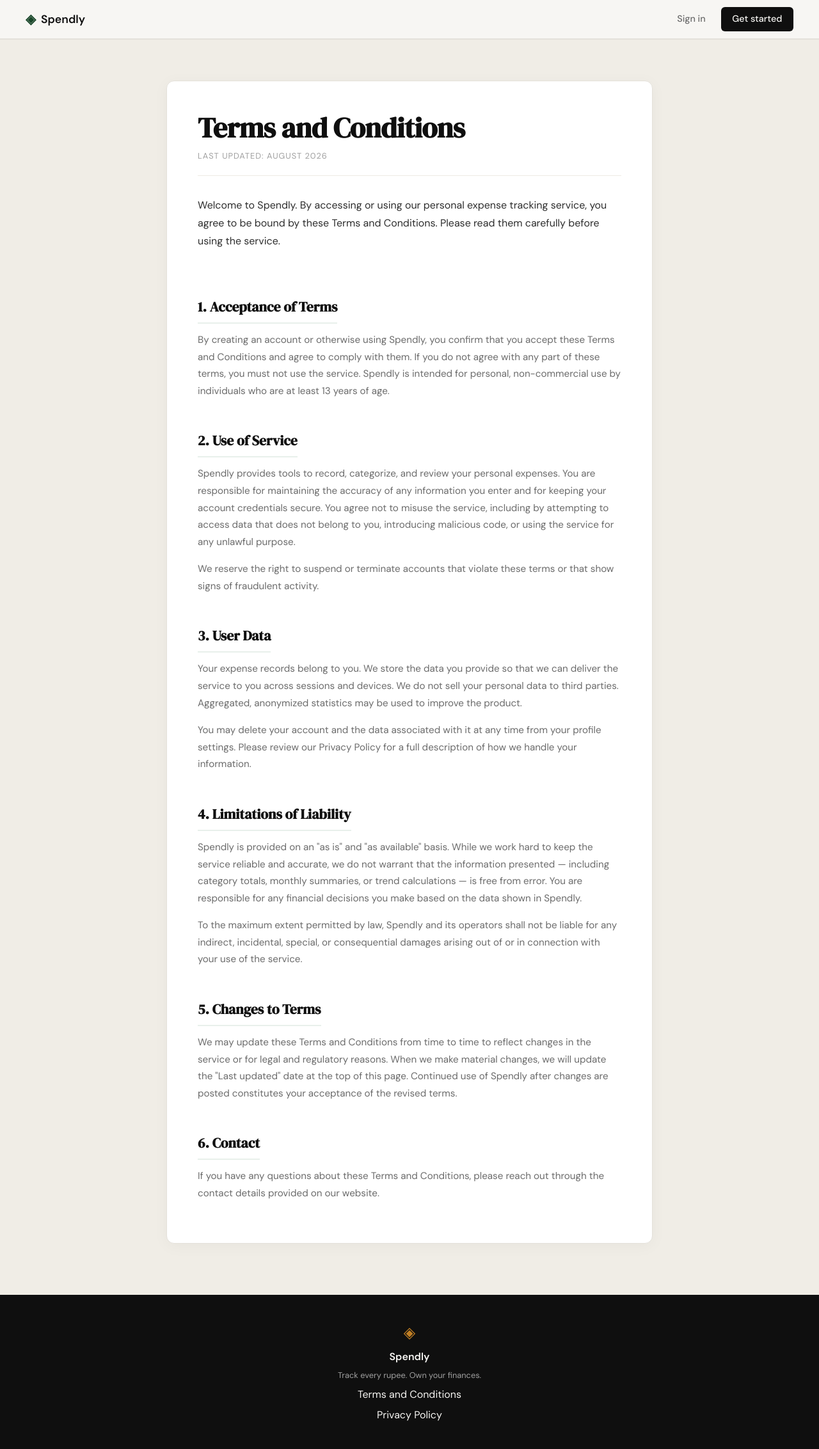
After one commit to ahtishamu414-crypto/Spendly-, a Flask app: page /terms in a window 1280 px wide. The commit adds this page. Shown: the whole page at 64% size. Run offline with Flask 3, Linux system fonts and the light colour scheme.

Commit message:
landing: add terms and conditions page and route

```diff
--- a/app.py
+++ b/app.py
@@ -20,6 +20,11 @@ def register():
 @app.route("/login")
 def login():
     return render_template("login.html")
+
+
+@app.route("/terms")
+def terms():
+    return render_template("terms.html")
 
 
 # ------------------------------------------------------------------ #
--- a/static/css/style.css
+++ b/static/css/style.css
@@ -508,6 +508,74 @@ a { color: inherit; text-decoration: none; }
 }
 
 /* ------------------------------------------------------------------ */
+/* Legal pages                                                         */
+/* ------------------------------------------------------------------ */
+
+.legal-page {
+    background: var(--paper-warm);
+    border-top: 1px solid var(--border);
+    padding: 4rem 2rem 5rem;
+}
+
+.legal-inner {
+    max-width: 760px;
+    margin: 0 auto;
+    background: var(--paper-card);
+    border: 1px solid var(--border);
+    border-radius: var(--radius-md);
+    padding: 3rem clamp(1.5rem, 4vw, 3rem);
+    box-shadow: 0 4px 24px rgba(0, 0, 0, 0.04);
+}
+
+.legal-title {
+    font-family: var(--font-display);
+    font-size: clamp(2rem, 4vw, 2.75rem);
+    line-height: 1.15;
+    color: var(--ink);
+    letter-spacing: -0.01em;
+    margin-bottom: 0.5rem;
+}
+
+.legal-updated {
+    font-size: 0.8rem;
+    color: var(--ink-faint);
+    text-transform: uppercase;
+    letter-spacing: 0.08em;
+    margin-bottom: 2rem;
+    padding-bottom: 1.25rem;
+    border-bottom: 1px solid var(--border-soft);
+}
+
+.legal-intro {
+    font-size: 1rem;
+    color: var(--ink-soft);
+    line-height: 1.75;
+    margin-bottom: 2.5rem;
+}
+
+.legal-heading {
+    font-family: var(--font-display);
+    font-size: 1.35rem;
+    color: var(--ink);
+    margin-bottom: 0.75rem;
+    padding-bottom: 0.4rem;
+    border-bottom: 2px solid var(--accent-light);
+    display: inline-block;
+}
+
+.legal-body {
+    font-size: 0.95rem;
+    color: var(--ink-muted);
+    line-height: 1.75;
+    margin-bottom: 1rem;
+}
+
+.legal-body + .legal-heading,
+.legal-intro + .legal-heading {
+    margin-top: 2rem;
+}
+
+/* ------------------------------------------------------------------ */
 /* Responsive                                                          */
 /* ------------------------------------------------------------------ */
 
@@ -527,4 +595,6 @@ a { color: inherit; text-decoration: none; }
 @media (max-width: 600px) {
     .nav-links a:not(.nav-cta) { display: none; }
     .hero { padding: 3rem 1rem 2rem; }
+    .legal-page { padding: 2rem 1rem 3rem; }
+    .legal-inner { padding: 2rem 1.5rem; }
 }
--- a/templates/base.html
+++ b/templates/base.html
@@ -34,7 +34,7 @@
             <span class="brand-icon">◈</span>
             <span class="footer-name">Spendly</span>
             <p class="footer-copy">Track every rupee. Own your finances.</p>
-            <a href="#">Terms and Conditions</a>
+            <a href="{{ url_for('terms') }}">Terms and Conditions</a>
             <a href="#">Privacy Policy</a>
         </div>
     </footer>
--- /dev/null
+++ b/templates/terms.html
@@ -0,0 +1,93 @@
+{% extends "base.html" %}
+
+{% block title %}Terms and Conditions — Spendly{% endblock %}
+
+{% block content %}
+
+<section class="legal-page">
+    <div class="legal-inner">
+        <h1 class="legal-title">Terms and Conditions</h1>
+        <p class="legal-updated">Last updated: August 2026</p>
+
+        <p class="legal-intro">
+            Welcome to Spendly. By accessing or using our personal expense
+            tracking service, you agree to be bound by these Terms and
+            Conditions. Please read them carefully before using the service.
+        </p>
+
+        <h2 class="legal-heading">1. Acceptance of Terms</h2>
+        <p class="legal-body">
+            By creating an account or otherwise using Spendly, you confirm
+            that you accept these Terms and Conditions and agree to comply
+            with them. If you do not agree with any part of these terms,
+            you must not use the service. Spendly is intended for personal,
+            non-commercial use by individuals who are at least 13 years of
+            age.
+        </p>
+
+        <h2 class="legal-heading">2. Use of Service</h2>
+        <p class="legal-body">
+            Spendly provides tools to record, categorize, and review your
+            personal expenses. You are responsible for maintaining the
+            accuracy of any information you enter and for keeping your
+            account credentials secure. You agree not to misuse the service,
+            including by attempting to access data that does not belong to
+            you, introducing malicious code, or using the service for any
+            unlawful purpose.
+        </p>
+        <p class="legal-body">
+            We reserve the right to suspend or terminate accounts that
+            violate these terms or that show signs of fraudulent activity.
+        </p>
+
+        <h2 class="legal-heading">3. User Data</h2>
+        <p class="legal-body">
+            Your expense records belong to you. We store the data you
+            provide so that we can deliver the service to you across
+            sessions and devices. We do not sell your personal data to
+            third parties. Aggregated, anonymized statistics may be used
+            to improve the product.
+        </p>
+        <p class="legal-body">
+            You may delete your account and the data associated with it at
+            any time from your profile settings. Please review our Privacy
+            Policy for a full description of how we handle your
+            information.
+        </p>
+
+        <h2 class="legal-heading">4. Limitations of Liability</h2>
+        <p class="legal-body">
+            Spendly is provided on an "as is" and "as available" basis.
+            While we work hard to keep the service reliable and accurate,
+            we do not warrant that the information presented — including
+            category totals, monthly summaries, or trend calculations — is
+            free from error. You are responsible for any financial
+            decisions you make based on the data shown in Spendly.
+        </p>
+        <p class="legal-body">
+            To the maximum extent permitted by law, Spendly and its
+            operators shall not be liable for any indirect, incidental,
+            special, or consequential damages arising out of or in
+            connection with your use of the service.
+        </p>
+
+        <h2 class="legal-heading">5. Changes to Terms</h2>
+        <p class="legal-body">
+            We may update these Terms and Conditions from time to time to
+            reflect changes in the service or for legal and regulatory
+            reasons. When we make material changes, we will update the
+            "Last updated" date at the top of this page. Continued use of
+            Spendly after changes are posted constitutes your acceptance
+            of the revised terms.
+        </p>
+
+        <h2 class="legal-heading">6. Contact</h2>
+        <p class="legal-body">
+            If you have any questions about these Terms and Conditions,
+            please reach out through the contact details provided on our
+            website.
+        </p>
+    </div>
+</section>
+
+{% endblock %}
```
